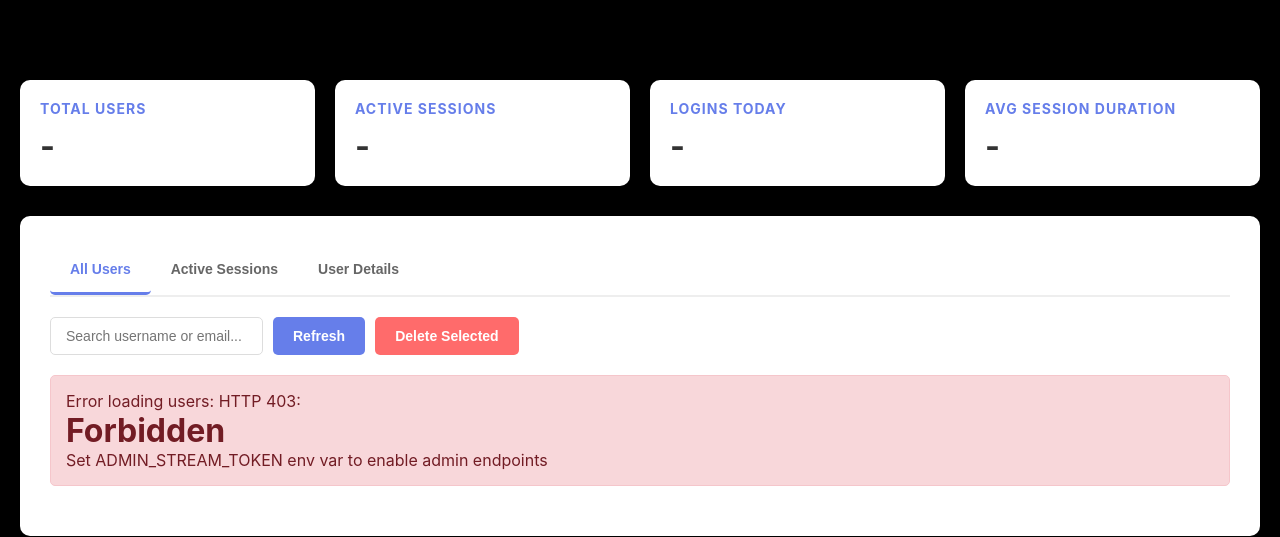
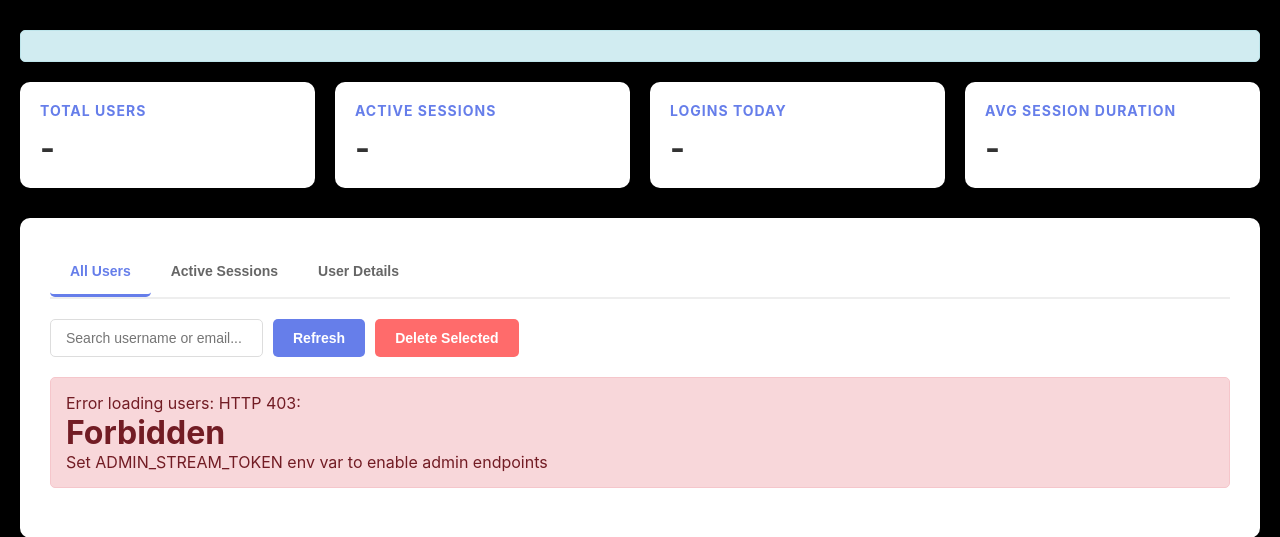
Before and after one commit to LutendoGit/battery-calculator, a Flask app: template templates/education/admin_user_management.html in a window 1280 px wide. Shown: the part 149-686 px from the top of the page. Run offline with Flask 2, Linux system fonts and the light colour scheme; the template is opened without the code that fills it, so the values that code supplies are empty; parts of the project's set-up code (start-up, migrations or seed data) failed here and were passed over; some libraries are stand-ins or nearby versions.

Commit message:
Update alert styles and fetch user stats

```diff
--- a/templates/education/admin_user_management.html
+++ b/templates/education/admin_user_management.html
@@ -205,9 +205,9 @@
         }
 
         .alert-info {
-            background: #black;
-            color: #black;
-            border: None;
+            background: #d1ecf1;
+            color: #0c5460;
+            border: 1px solid #bee5eb;
         }
 
         .alert-success {
@@ -493,7 +493,7 @@
         adminFetch(`/learn/admin/api/users/${userId}/logins?limit=10`),
         adminFetch('/learn/admin/api/users/list'),
         adminFetch('/learn/admin/api/sessions/current'),
-        adminFetch(`/learn/admin/api/users/${userId}/stats`)
+        fetchUserStats(userId)
       ]);
 
       const user = (usersData.users || []).find(u => Number(u.id) === Number(userId));
```
